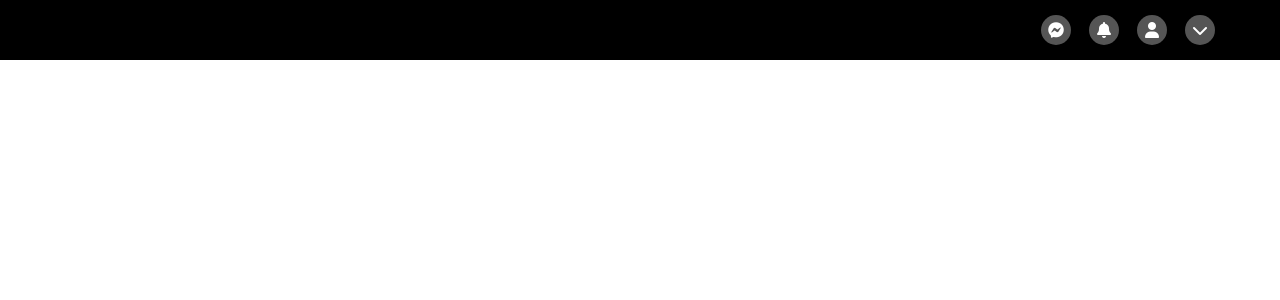
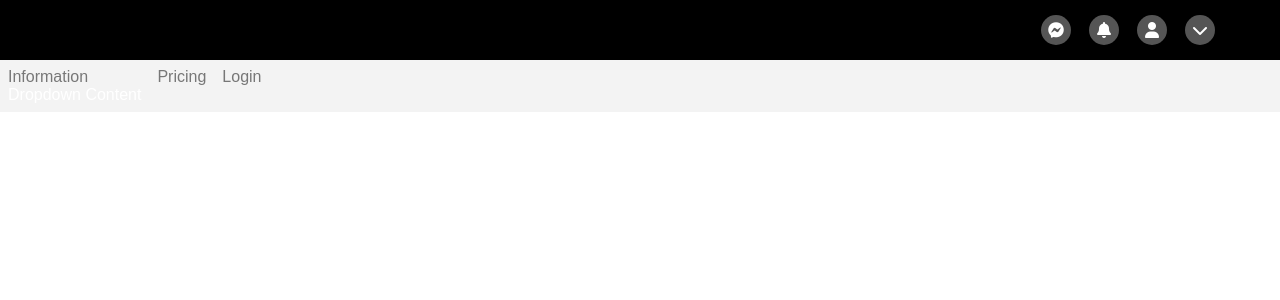
Before and after one commit to savus/ReactDropdownMenus, a React (Vite) app: page / in a window 1280 px wide. Shown: the top 300 px of the page. Built offline with nearby package versions, Linux system fonts and the light colour scheme.

Commit message:
begin building header dropdown menus

```diff
--- a/src/App.tsx
+++ b/src/App.tsx
@@ -1,5 +1,6 @@
 import { DropdownItem } from "./Components/DropdownItem";
 import { DropdownMenu } from "./Components/DropdownMenu";
+import { Header } from "./Components/Header";
 import { NavItem } from "./Components/NavItem";
 import { Navbar } from "./Components/Navbar";
 import "./css/index.css";
@@ -21,6 +22,7 @@ function App() {
           <DropdownMenu></DropdownMenu>
         </NavItem>
       </Navbar>
+      <Header />
     </>
   );
 }
--- /dev/null
+++ b/src/Components/Header.tsx
@@ -0,0 +1,16 @@
+import "../css/header.css";
+
+export function Header() {
+  return (
+    <div className="header">
+      <div className="dropdown">
+        <button className="link">Information</button>
+        <div className="dropdown-menu">Dropdown Content</div>
+      </div>
+      <a href="#" className="link">
+        Pricing
+      </a>
+      <button className="link">Login</button>
+    </div>
+  );
+}
--- /dev/null
+++ b/src/css/header.css
@@ -0,0 +1,30 @@
+body {
+  margin: 0;
+}
+
+.header {
+  background-color: #f3f3f3;
+  display: flex;
+  align-items: baseline;
+  padding: 0.5rem;
+  gap: 1rem;
+}
+
+.link {
+  background: none;
+  border: none;
+  text-decoration: none;
+  color: #777;
+  font-family: inherit;
+  font-size: inherit;
+  cursor: pointer;
+  padding: 0;
+}
+
+.link:hover {
+  color: black;
+}
+
+.dropdown {
+  position: relative;
+}
```
